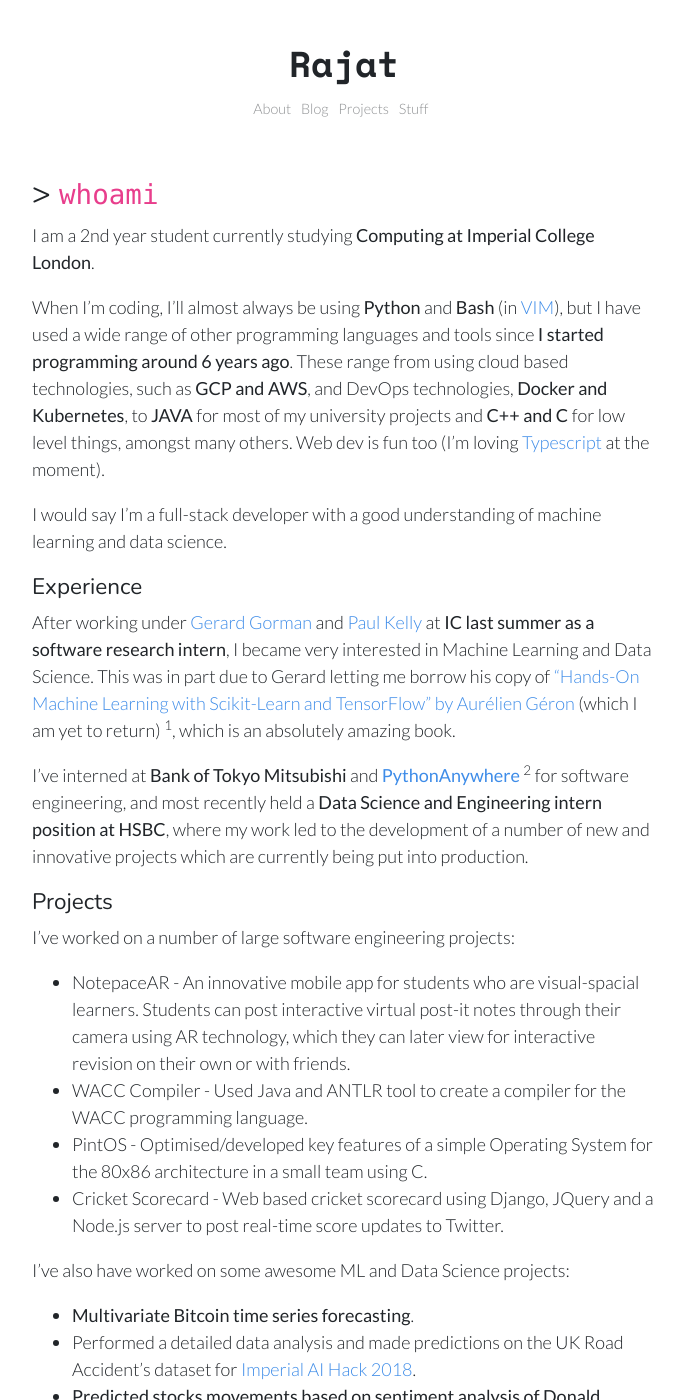
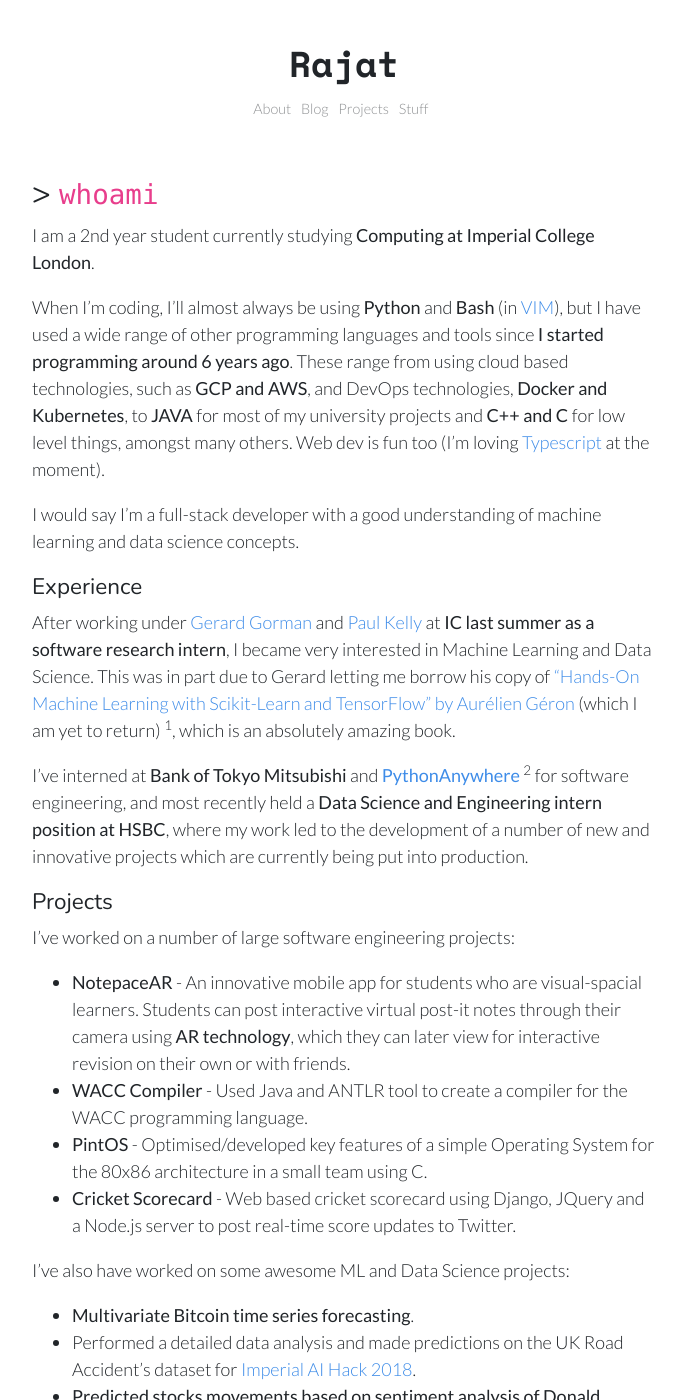
Before and after one commit to RajatRasal/rajatrasal.github.io, a Jekyll site: the page built from about.md, in a window 1280 px wide and 1400 px high. Shown: the whole window, without its empty margins (296-980 px from the left). Built offline with Jekyll 4.4.1, drawn with Linux system fonts in a browser that asks for light colours.

Commit message:
Updated style for about page

```diff
--- a/about.md
+++ b/about.md
@@ -7,7 +7,7 @@ I am a 2nd year student currently studying **Computing at Imperial College Londo
 
 When I'm coding, I'll almost always be using **Python** and **Bash** (in <a class="inline-links" href="https://github.com/RajatRasal/vimrc">VIM</a>), but I have used a wide range of other programming languages and tools since **I started programming around 6 years ago**. These range from using cloud based technologies, such as **GCP and AWS**, and DevOps technologies, **Docker and Kubernetes**, to **JAVA** for most of my university projects and **C++ and C** for low level things, amongst many others. Web dev is fun too (I'm loving <a class="inline-links" href="https://medium.com/javascript-scene/the-typescript-tax-132ff4cb175b">Typescript</a> at the moment).
 
-I would say I'm a full-stack developer with a good understanding of machine learning and data science.
+I would say I'm a full-stack developer with a good understanding of machine learning and data science concepts.
 
 ##### Experience
 After working under <a class="inline-links" href="https://www.imperial.ac.uk/people/g.gorman">Gerard Gorman</a> and <a class="inline-links" href="https://www.imperial.ac.uk/people/p.kelly">Paul Kelly</a> at **IC last summer as a software research intern**, I became very interested in Machine Learning and Data Science. This was in part due to Gerard letting me borrow his copy of <a class="inline-links" href="https://www.amazon.co.uk/Hands-Machine-Learning-Scikit-Learn-TensorFlow/dp/1491962291">"Hands-On Machine Learning with Scikit-Learn and TensorFlow" by Aurélien Géron</a> (which I am yet to return) [^keras], which is an absolutely amazing book.
@@ -24,10 +24,10 @@ I've interned at **Bank of Tokyo Mitsubishi** and <a class="inline-links" href="
 
 ##### Projects
 I've worked on a number of large software engineering projects:
-- NotepaceAR - An innovative mobile app for students who are visual-spacial learners. Students can post interactive virtual post-it notes through their camera using AR technology, which they can later view for interactive revision on their own or with friends.
-- WACC Compiler - Used Java and ANTLR tool to create a compiler for the WACC programming language.
-- PintOS - Optimised/developed key features of a simple Operating System for the 80x86 architecture in a small team using C.
-- Cricket Scorecard - Web based cricket scorecard using Django, JQuery and a Node.js server to post real-time score updates to Twitter.
+- **NotepaceAR** - An innovative mobile app for students who are visual-spacial learners. Students can post interactive virtual post-it notes through their camera using **AR technology**, which they can later view for interactive revision on their own or with friends.
+- **WACC Compiler** - Used Java and ANTLR tool to create a compiler for the WACC programming language.
+- **PintOS** - Optimised/developed key features of a simple Operating System for the 80x86 architecture in a small team using C.
+- **Cricket Scorecard** - Web based cricket scorecard using Django, JQuery and a Node.js server to post real-time score updates to Twitter.
 
 I've also have worked on some awesome ML and Data Science projects:
 - **Multivariate Bitcoin time series forecasting**.
```
